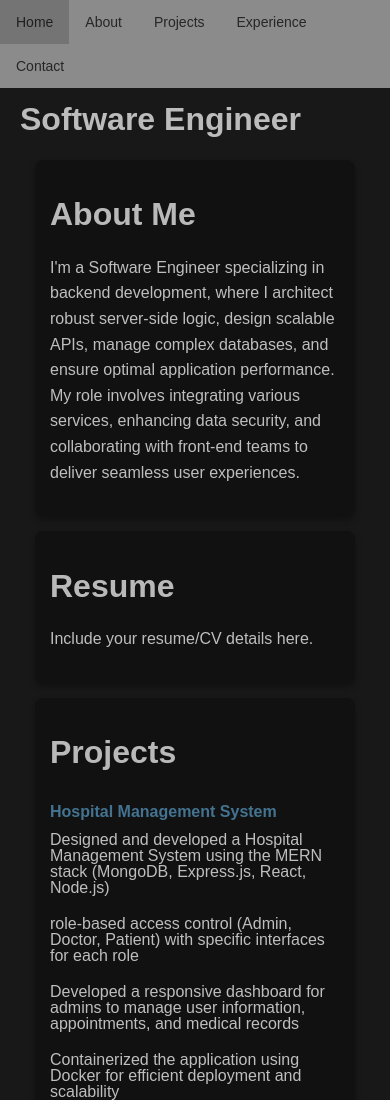
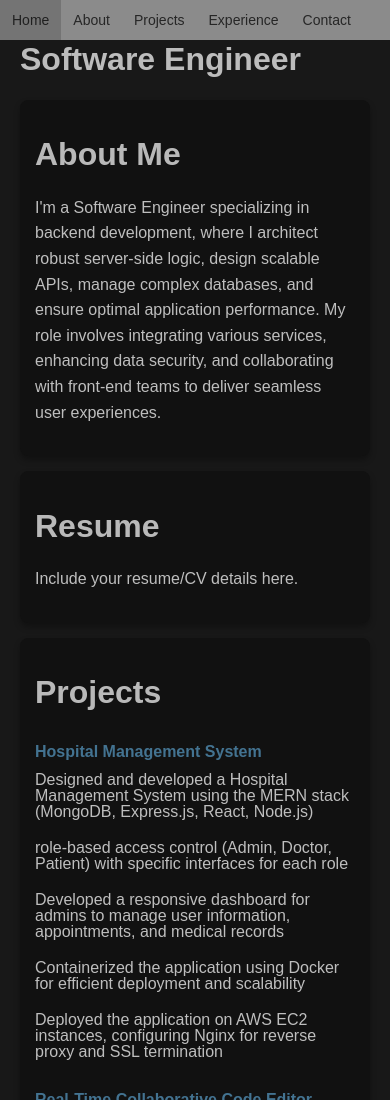
Before and after one commit to Vishwajeet-11/personalPortfolio, a plain HTML site: page index.html in a window 390 px wide. Shown: the top 1100 px of the page. Drawn offline with Linux system fonts and the light colour scheme.

Commit message:
margin play media queries for iphone 13mini

```diff
--- a/style.css
+++ b/style.css
@@ -112,3 +112,18 @@ li {
         margin: 15px;
     }
 }
+
+@media screen and (max-width: 500px) {
+    .navbar a, .dropdown .dropbtn {
+        font-size: 14px;
+        padding: 12px;
+    }
+    .content {
+        padding: 15px;
+        margin: 0%;
+        margin-bottom: 15px;
+    }
+    .main{
+        margin: 0;
+    }
+}
```
